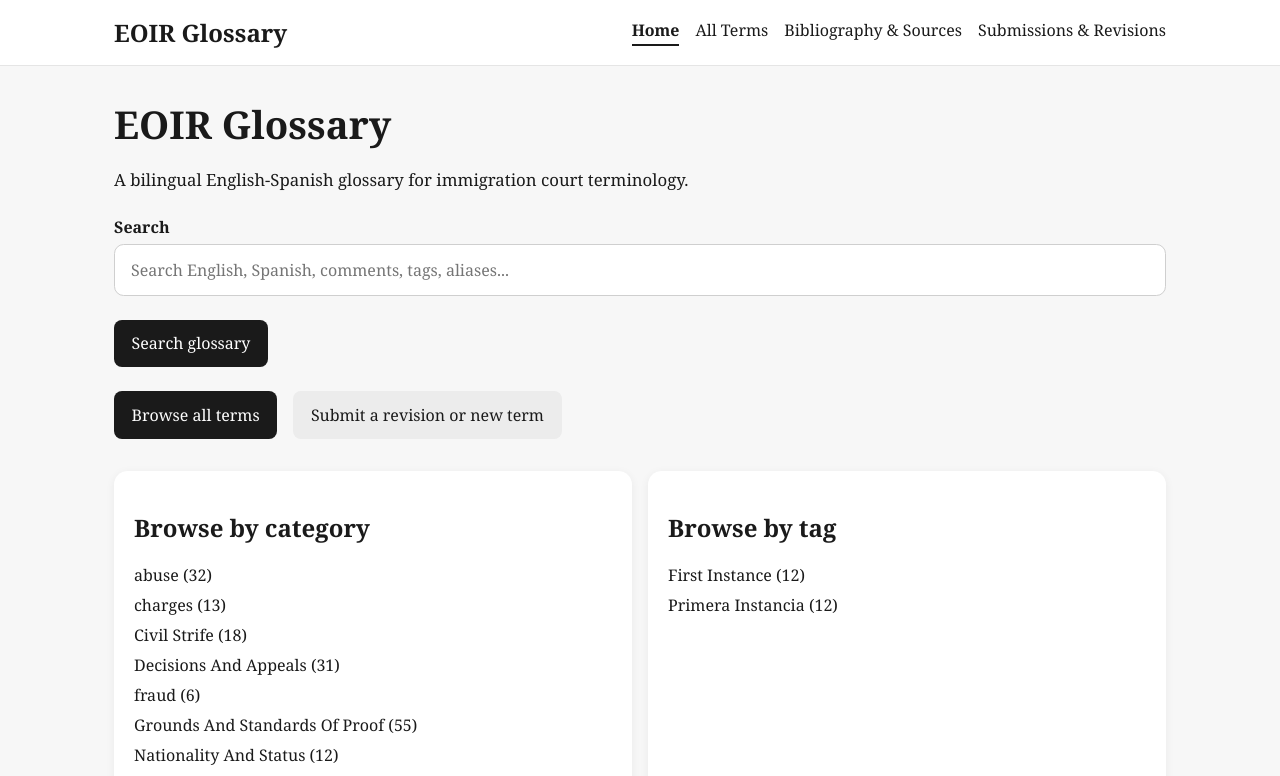
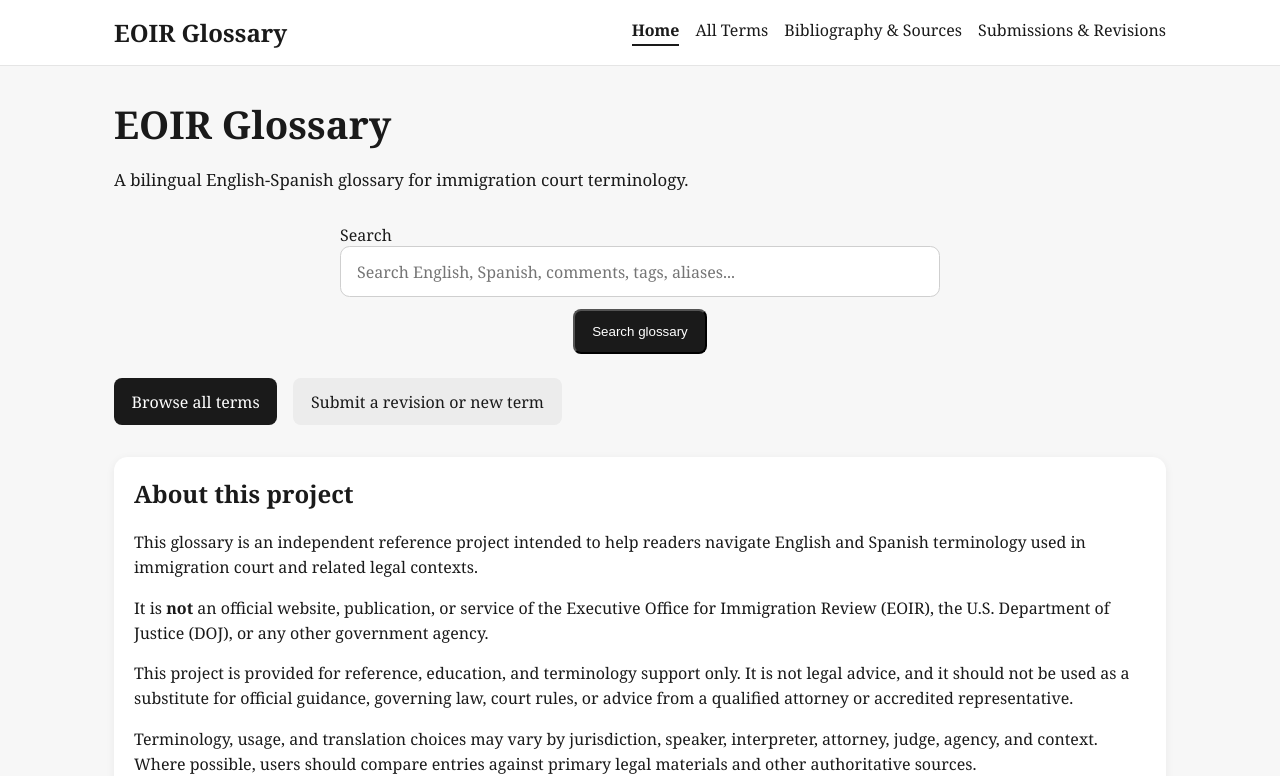
Before and after one commit to mapachurro/eoir-glossary, a React (Vite) app: page / in a window 1280 px wide. Shown: the top 776 px of the page. Built offline with nearby package versions, Linux system fonts and the light colour scheme.

Commit message:
Make search bar look better and center search button

```diff
--- a/src/App.jsx
+++ b/src/App.jsx
@@ -5,6 +5,7 @@
 import CategoryPage from "./pages/CategoryPage";
 import TagPage from "./pages/TagPage";
 import SubmissionsPage from "./pages/SubmissionsPage";
+import SourcesPage from "./pages/SourcesPage";
 
 export default function App() {
   return (
@@ -14,6 +15,7 @@
         <Route path="terms" element={<AllTermsPage />} />
         <Route path="category/:slug" element={<CategoryPage />} />
         <Route path="tag/:slug" element={<TagPage />} />
+        <Route path="sources" element={<SourcesPage />} />
         <Route path="submissions" element={<SubmissionsPage />} />
       </Route>
     </Routes>
--- a/src/pages/HomePage.jsx
+++ b/src/pages/HomePage.jsx
@@ -51,6 +51,36 @@
         </Link>
       </div>
 
+      <section className="about-card">
+        <h2>About this project</h2>
+        <p>
+          This glossary is an independent reference project intended to help
+          readers navigate English and Spanish terminology used in immigration
+          court and related legal contexts.
+        </p>
+        <p>
+          It is <strong>not</strong> an official website, publication, or service
+          of the Executive Office for Immigration Review (EOIR), the U.S.
+          Department of Justice (DOJ), or any other government agency.
+        </p>
+        <p>
+          This project is provided for reference, education, and terminology
+          support only. It is not legal advice, and it should not be used as a
+          substitute for official guidance, governing law, court rules, or advice
+          from a qualified attorney or accredited representative.
+        </p>
+        <p>
+          Terminology, usage, and translation choices may vary by jurisdiction,
+          speaker, interpreter, attorney, judge, agency, and context. Where
+          possible, users should compare entries against primary legal materials
+          and other authoritative sources.
+        </p>
+        <p>
+          For background on the materials consulted in building this glossary, see{" "}
+          <Link to="/sources">Bibliography &amp; Sources</Link>.
+        </p>
+      </section>
+
       <div className="browse-grid">
         <section className="browse-card">
           <h2>Browse by category</h2>
--- /dev/null
+++ b/src/pages/SourcesPage.jsx
@@ -0,0 +1,41 @@
+export default function SourcesPage() {
+  return (
+    <section className="page">
+      <h1>Bibliography &amp; Sources</h1>
+      <p className="page-intro">
+        This page lists source materials consulted in compiling and maintaining
+        the glossary. It is intended to provide transparency about the references
+        used in the project.
+      </p>
+
+      <section className="source-section">
+        <h2>Primary and institutional sources</h2>
+        <ul className="source-list">
+          <li>EOIR and related immigration-court terminology materials</li>
+          <li>Department of Justice and immigration court publications</li>
+          <li>USCIS materials where relevant to usage or terminology</li>
+          <li>Other official or quasi-official legal reference materials</li>
+        </ul>
+      </section>
+
+      <section className="source-section">
+        <h2>Dictionaries, glossaries, and reference works</h2>
+        <ul className="source-list">
+          <li>Bilingual legal dictionaries and Spanish-English reference works</li>
+          <li>Practice-oriented glossaries used by interpreters, advocates, or practitioners</li>
+          <li>Other terminology references relevant to immigration law and court usage</li>
+        </ul>
+      </section>
+
+      <section className="source-section">
+        <h2>Notes on use</h2>
+        <p>
+          Inclusion on this page does not mean that every entry comes directly
+          from one source or that all sources agree with one another. In some
+          cases, entries reflect editorial judgment based on multiple references,
+          usage in context, or the absence of a single exact equivalent.
+        </p>
+      </section>
+    </section>
+  );
+}
--- a/src/styles.css
+++ b/src/styles.css
@@ -132,13 +132,12 @@
 }
 
 .search-bar {
-  margin: 1rem 0 1.5rem;
+  width: 100%;
 }
 
-.search-bar__label {
-  display: block;
-  font-weight: 700;
-  margin-bottom: 0.4rem;
+.search-bar__input {
+  width: 100%;
+  box-sizing: border-box;
 }
 
 .search-bar__input {
@@ -187,13 +186,13 @@
 }
 
 .home-search {
-  margin: 1.5rem 0 1rem;
-}
-
-.home-search .button-link {
-  border: none;
-  cursor: pointer;
-  font: inherit;
+  margin: 2rem auto 1.5rem;
+  width: min(90%, 600px);
+  max-width: 600px; /* controls the width (~50%) */
+  display: flex;
+  flex-direction: column;
+  align-items: center;
+  gap: 0.75rem;
 }
 
 .term-meta-link {
@@ -238,3 +237,27 @@
 .term-card__suggest-link:hover {
   background: #f6f6f6;
 }
+
+.about-card,
+.source-section {
+  background: #ffffff;
+  border-radius: 0.85rem;
+  box-shadow: 0 2px 10px rgba(0, 0, 0, 0.06);
+  padding: 1.25rem;
+  margin: 1.5rem 0;
+}
+
+.about-card h2,
+.source-section h2 {
+  margin-top: 0;
+}
+
+.about-card p,
+.source-section p,
+.source-list li {
+  line-height: 1.55;
+}
+
+.source-list {
+  padding-left: 1.25rem;
+}
```
